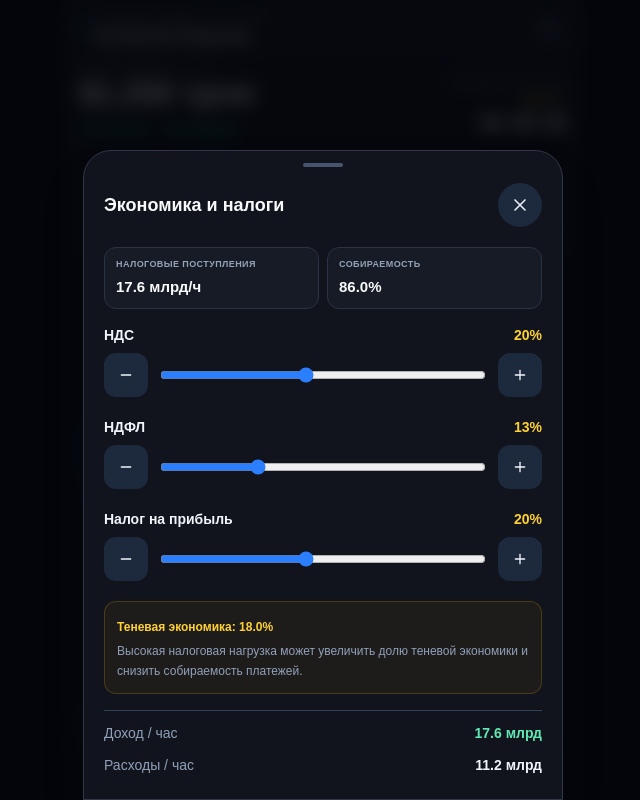
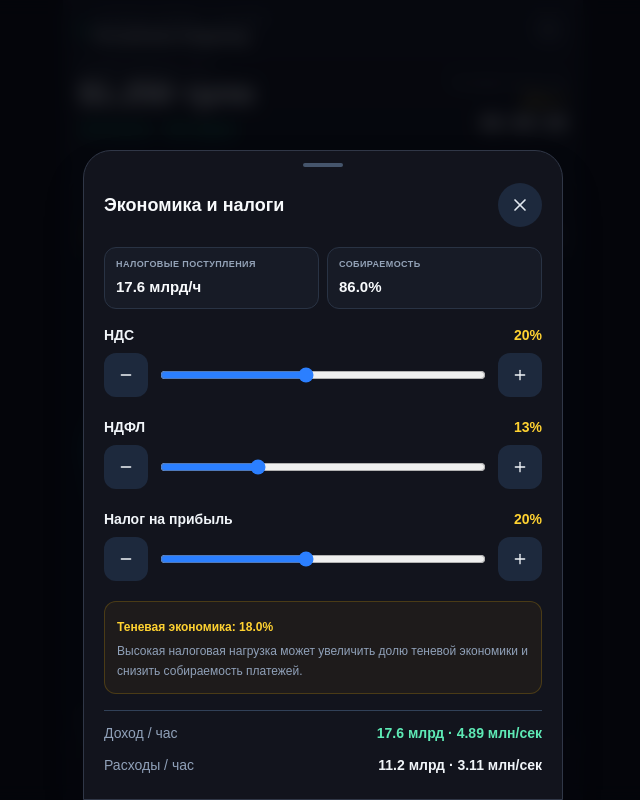
Before and after one commit to sinicadanil47/nation, a Next.js app: page / in a window 1280 px wide. Both pictures are taken after a click on the button "Экономика". Shown: the whole page, without its empty margins (317-957 px from the left). Built offline with nearby package versions, Linux system fonts and the light colour scheme.

Commit message:
Show fiscal inflows and outflows per second and per hour

```diff
--- a/components/Drawers/EconomyDrawer.tsx
+++ b/components/Drawers/EconomyDrawer.tsx
@@ -76,11 +76,11 @@ export default function EconomyDrawer({ game, onClose, onTaxChange }: Props) {
       <div className="mt-4 space-y-3 border-t border-slate-700 pt-3 text-sm">
         <p className="flex justify-between">
           <span className="text-slate-400">Доход / час</span>
-          <strong className="text-emerald-300">{game.budget.incomePerHour.toFixed(1)} млрд</strong>
+          <strong className="text-emerald-300 tabular-nums">{game.budget.incomePerHour.toFixed(1)} млрд · {(game.budget.incomePerHour / 3600 * 1000).toFixed(2)} млн/сек</strong>
         </p>
         <p className="flex justify-between">
           <span className="text-slate-400">Расходы / час</span>
-          <strong>{game.budget.expensesPerHour.toFixed(1)} млрд</strong>
+          <strong className="tabular-nums">{game.budget.expensesPerHour.toFixed(1)} млрд · {(game.budget.expensesPerHour / 3600 * 1000).toFixed(2)} млн/сек</strong>
         </p>
       </div>
     </BottomSheet>
```
